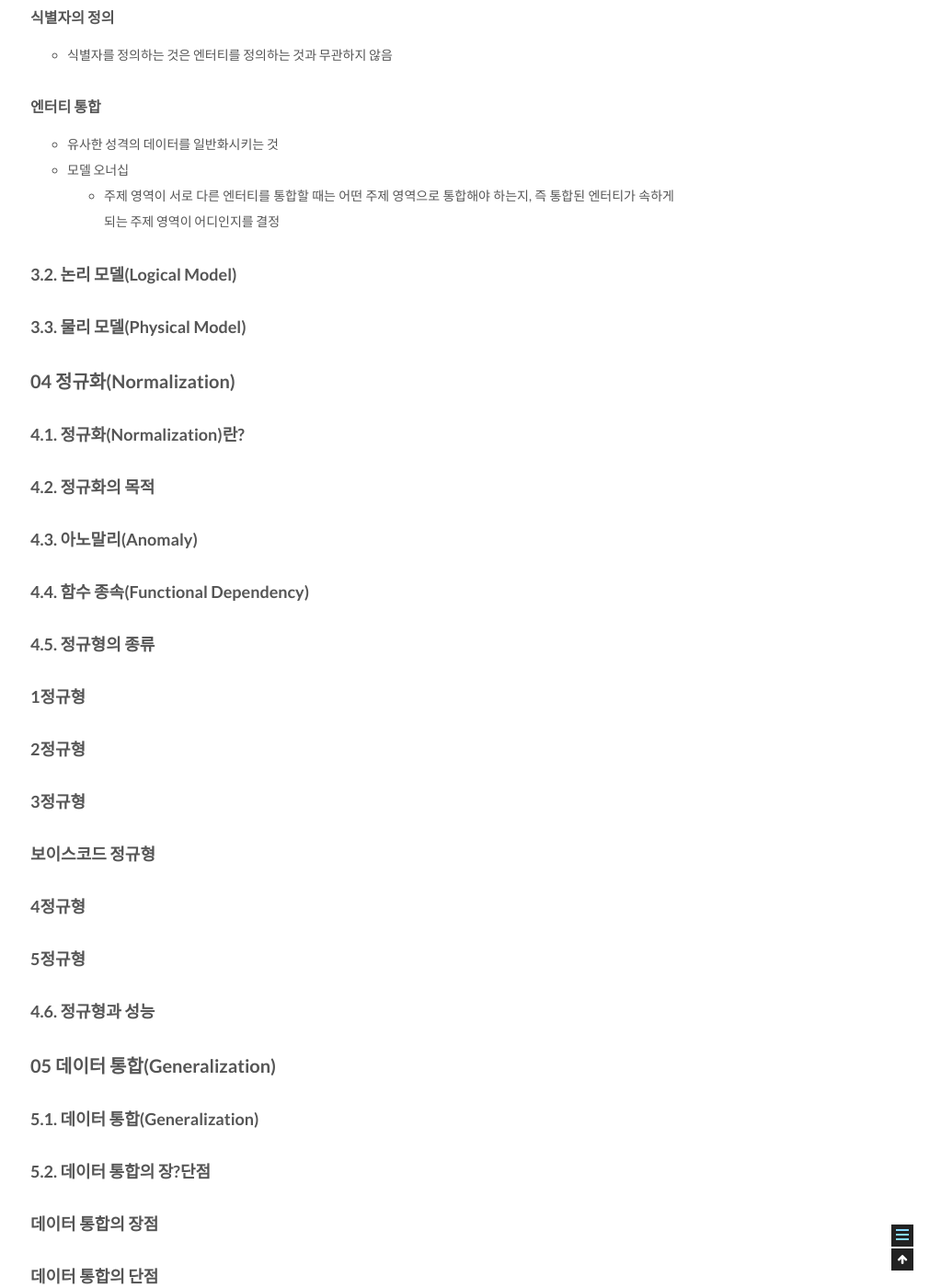
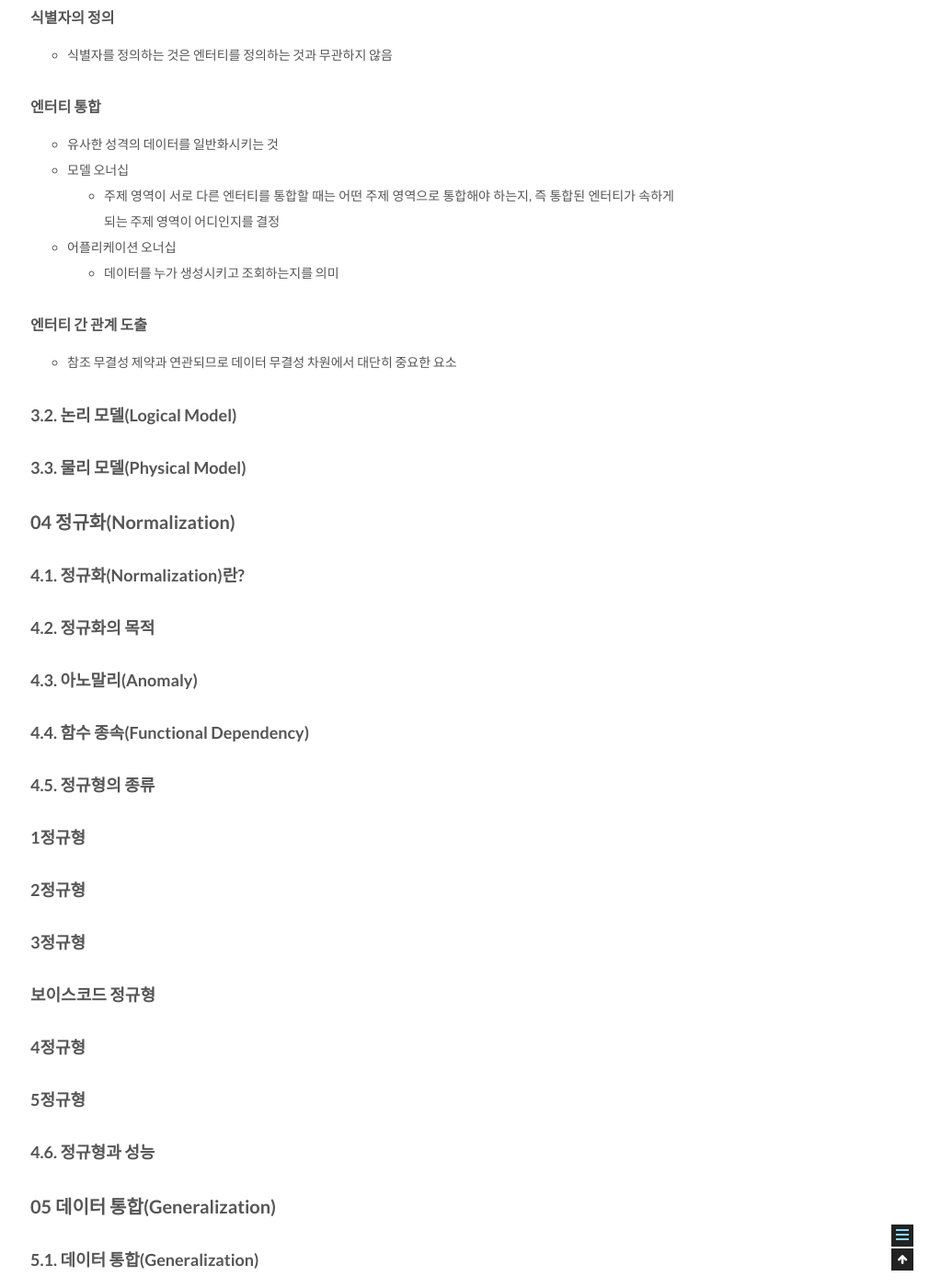
Before and after one commit to csj4032/csj4032.github.io, a Jekyll site: the page built from _posts/2018-05-02-관계형데이터모델링프리미엄가이드.md, in a window 1280 px wide and 1400 px high, scrolled down 7555 px. Shown: the whole window at 92% size, without its empty margins (257-1280 px from the left). Built offline with Jekyll 4.4.1, drawn with Linux system fonts in a browser that asks for light colours; comment, search, counter and statistics services are not loaded.

Commit message:
관계형 데이터 베이스 모델링 포스팅 수정

```diff
--- a/_posts/2018-05-02-관계형데이터모델링프리미엄가이드.md
+++ b/_posts/2018-05-02-관계형데이터모델링프리미엄가이드.md
@@ -230,6 +230,11 @@ comments: true
 * 유사한 성격의 데이터를 일반화시키는 것
 * 모델 오너십
   * 주제 영역이 서로 다른 엔터티를 통합할 때는 어떤 주제 영역으로 통합해야 하는지, 즉 통합된 엔터티가 속하게 되는 주제 영역이 어디인지를 결정
+* 어플리케이션 오너십
+  * 데이터를 누가 생성시키고 조회하는지를 의미
+
+#### 엔터티 간 관계 도출
+* 참조 무결성 제약과 연관되므로 데이터 무결성 차원에서 대단히 중요한 요소
 
 ### 3.2. 논리 모델(Logical Model)
 
```
